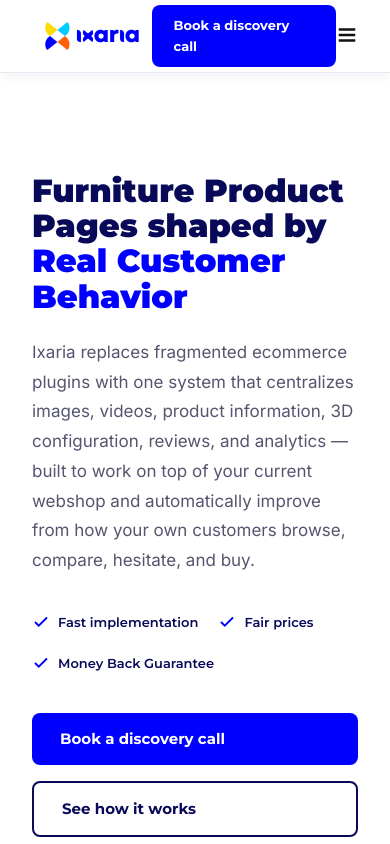
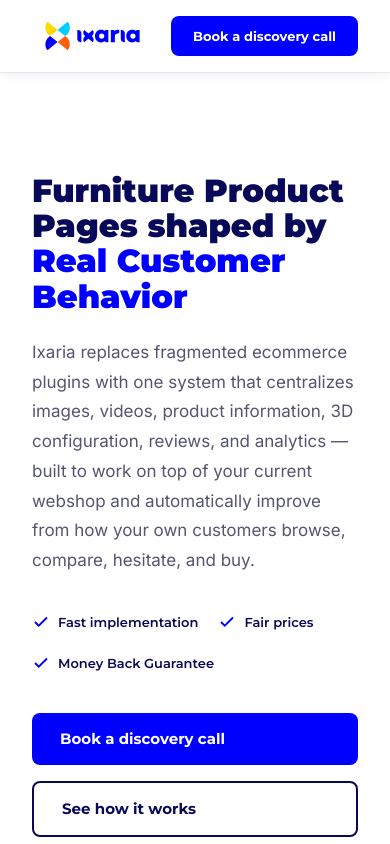
Before and after one commit to mesealexan/ixaria-web2.0, a plain HTML site: page index.html in a window 390 px wide. Shown: the top 844 px of the page. Drawn offline with Linux system fonts and the light colour scheme.

Commit message:
quick fix

```diff
--- a/index.html
+++ b/index.html
@@ -31,8 +31,8 @@
 
     /* ─── RESET ──────────────────────────────────────────── */
     *, *::before, *::after { box-sizing: border-box; margin: 0; padding: 0; }
-    html { scroll-behavior: smooth; }
-    body { font-family: var(--font-body); color: var(--black); background: var(--white); line-height: 1.6; }
+    html { scroll-behavior: smooth; overflow-x: hidden; }
+    body { font-family: var(--font-body); color: var(--black); background: var(--white); line-height: 1.6; overflow-x: hidden; }
     img { max-width: 100%; display: block; }
     a { text-decoration: none; color: inherit; }
 
@@ -652,8 +652,7 @@
       .features__grid .feature-card:nth-child(5) { grid-column: span 2; }
     }
     @media (max-width: 768px) {
-      .navbar__nav, .lang-switcher { display: none; }
-      .navbar__mobile-toggle { display: block; }
+      .navbar__nav, .lang-switcher, .navbar__mobile-toggle { display: none; }
       .hero__inner { grid-template-columns: 1fr; gap: 48px; }
       .social-proof__top { grid-template-columns: 1fr 1fr; }
       .social-proof__claim { grid-column: span 2; border-right: none; border-bottom: 1px solid var(--gray-mid); padding: 24px 0; }
```
